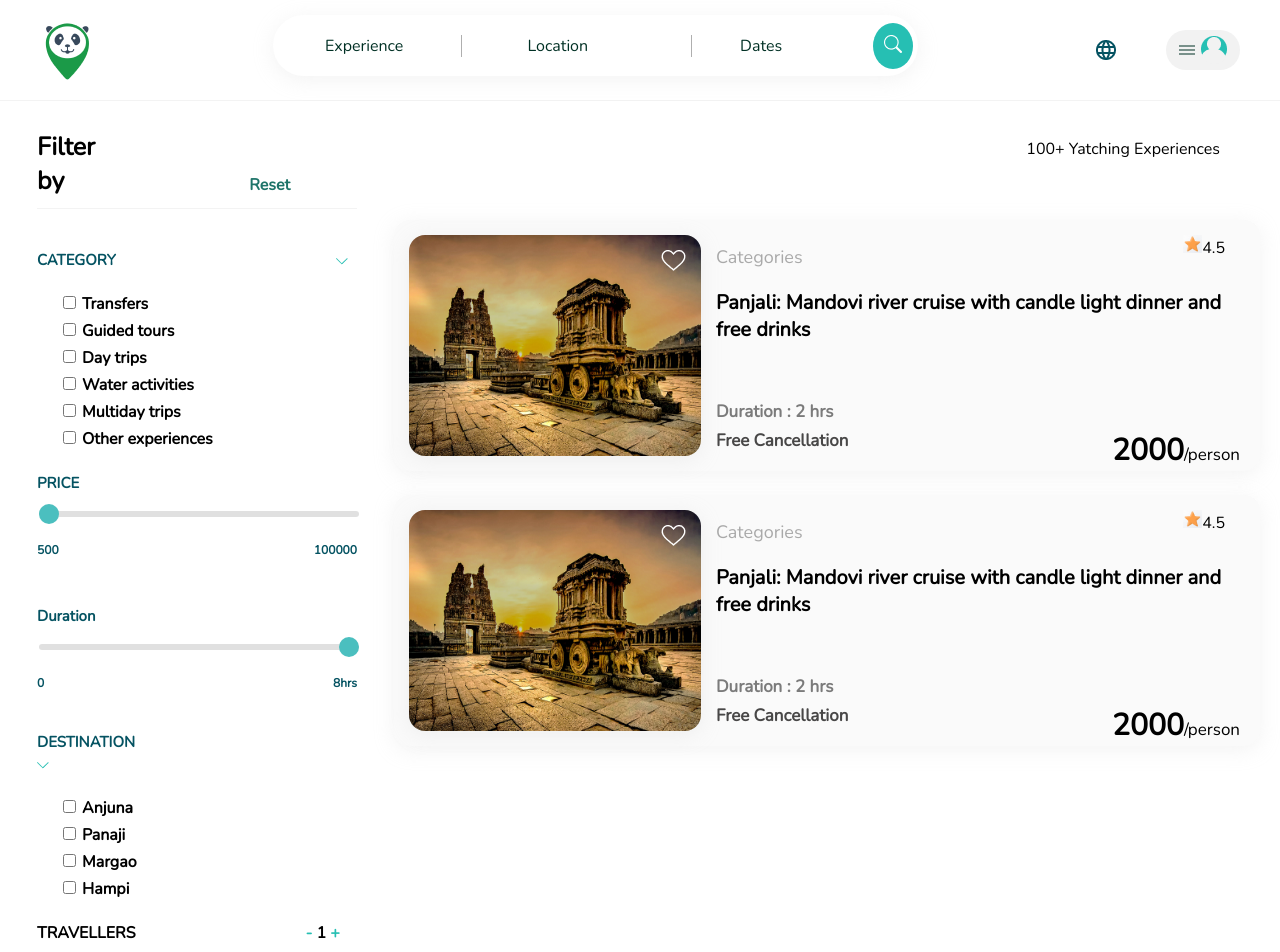
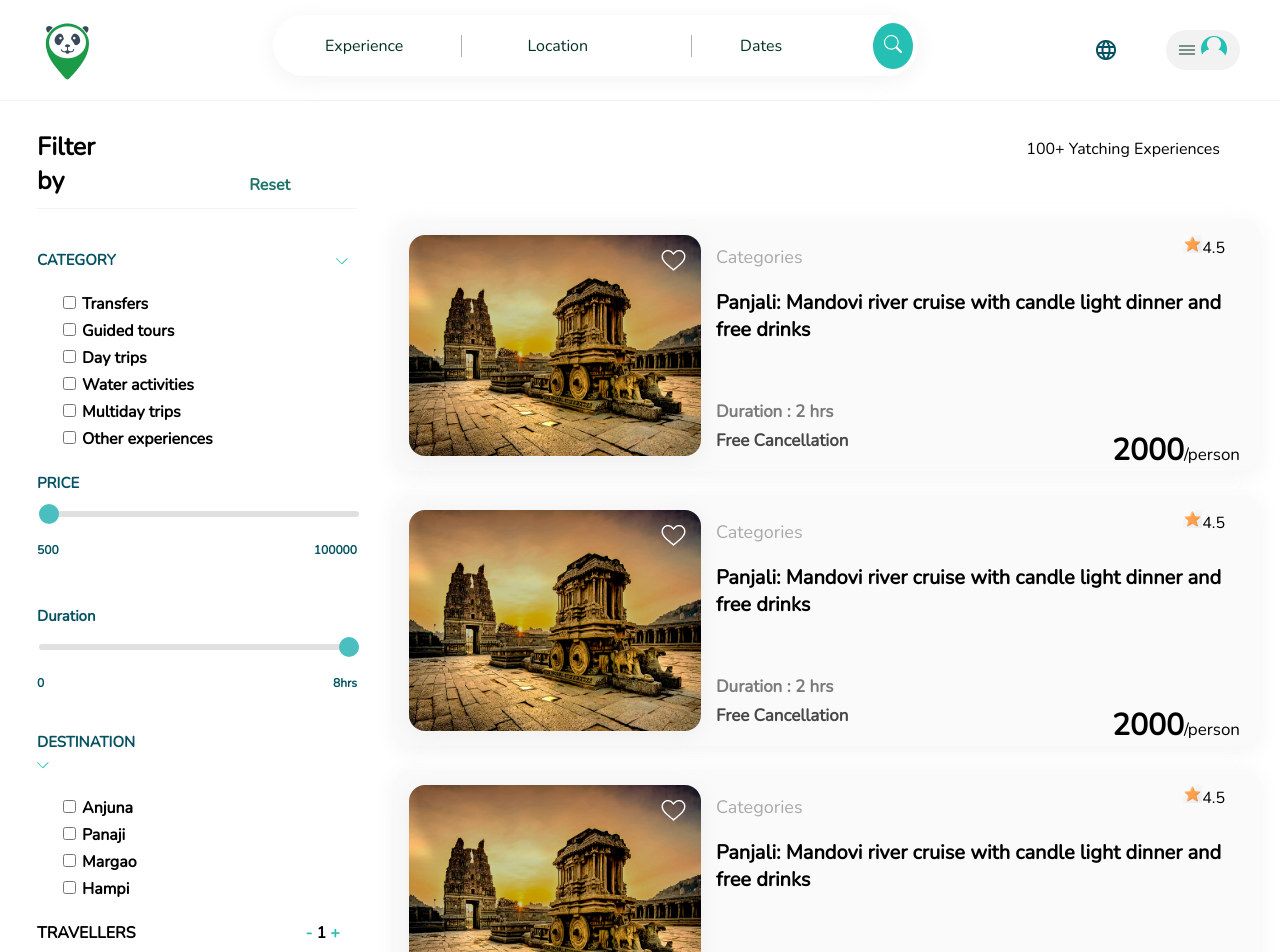
Before and after one commit to HuKKu-ec/travelpanda, a React (Create React App) app: page / in a window 1280 px wide. Shown: the top 952 px of the page. Built offline with nearby package versions, Linux system fonts and the light colour scheme; a web font is replaced by a local one.

Commit message:
first commit 3

```diff
--- a/src/components/ContentList.js
+++ b/src/components/ContentList.js
@@ -2,6 +2,41 @@ import React from 'react'
 
 function ContentList() {
   const contents = [{
+    categories: "Categories",
+    images: ['Hampi.jpg'],
+    description: "Panjali: Mandovi river cruise with candle light dinner and free drinks",
+    duration: 2, rating: 4.5,cost:2000
+  },{
+    categories: "Categories",
+    images: ['Hampi.jpg'],
+    description: "Panjali: Mandovi river cruise with candle light dinner and free drinks",
+    duration: 2, rating: 4.5,cost:2000
+  },{
+    categories: "Categories",
+    images: ['Hampi.jpg'],
+    description: "Panjali: Mandovi river cruise with candle light dinner and free drinks",
+    duration: 2, rating: 4.5,cost:2000
+  },{
+    categories: "Categories",
+    images: ['Hampi.jpg'],
+    description: "Panjali: Mandovi river cruise with candle light dinner and free drinks",
+    duration: 2, rating: 4.5,cost:2000
+  },{
+    categories: "Categories",
+    images: ['Hampi.jpg'],
+    description: "Panjali: Mandovi river cruise with candle light dinner and free drinks",
+    duration: 2, rating: 4.5,cost:2000
+  },{
+    categories: "Categories",
+    images: ['Hampi.jpg'],
+    description: "Panjali: Mandovi river cruise with candle light dinner and free drinks",
+    duration: 2, rating: 4.5,cost:2000
+  },{
+    categories: "Categories",
+    images: ['Hampi.jpg'],
+    description: "Panjali: Mandovi river cruise with candle light dinner and free drinks",
+    duration: 2, rating: 4.5,cost:2000
+  },{
     categories: "Categories",
     images: ['Hampi.jpg'],
     description: "Panjali: Mandovi river cruise with candle light dinner and free drinks",
```
